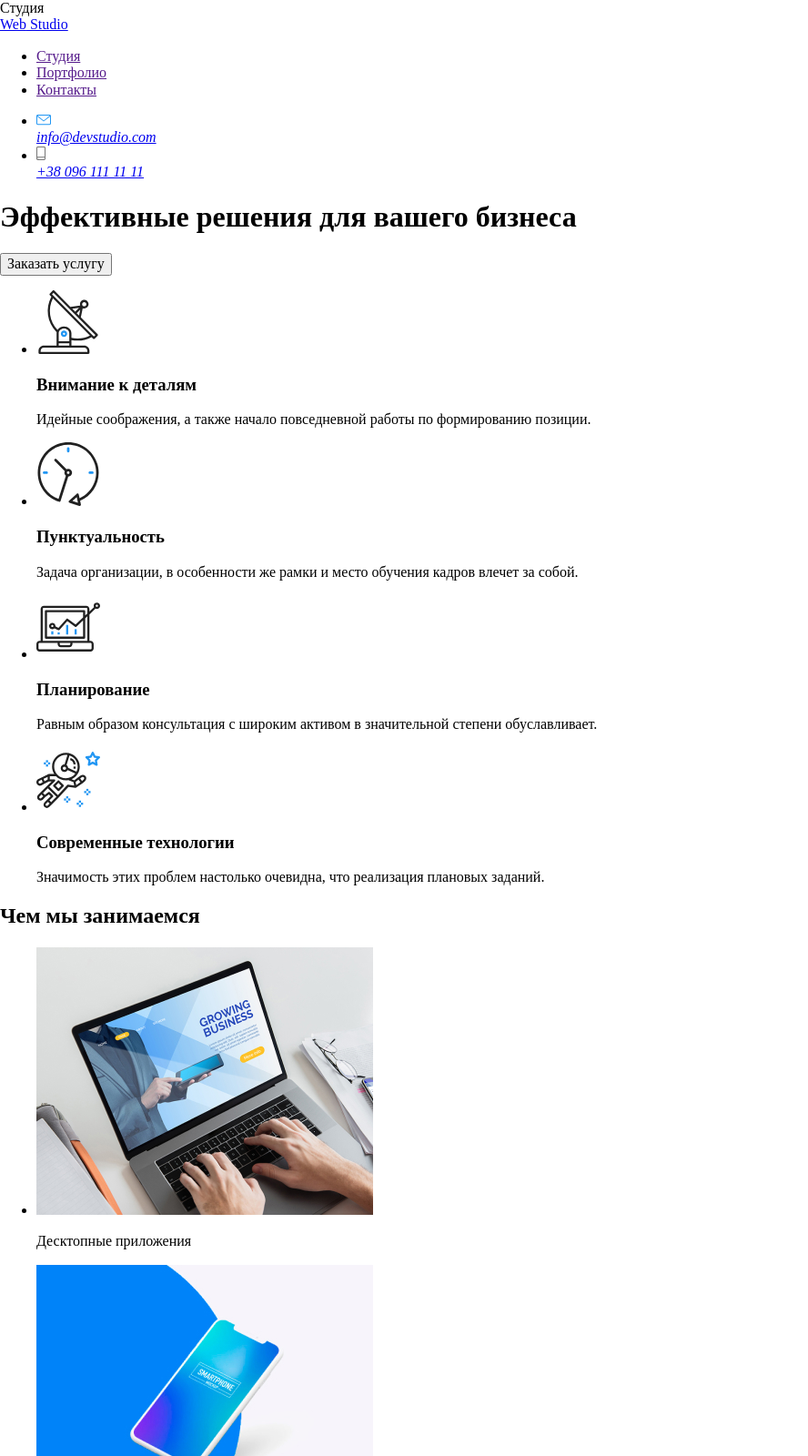
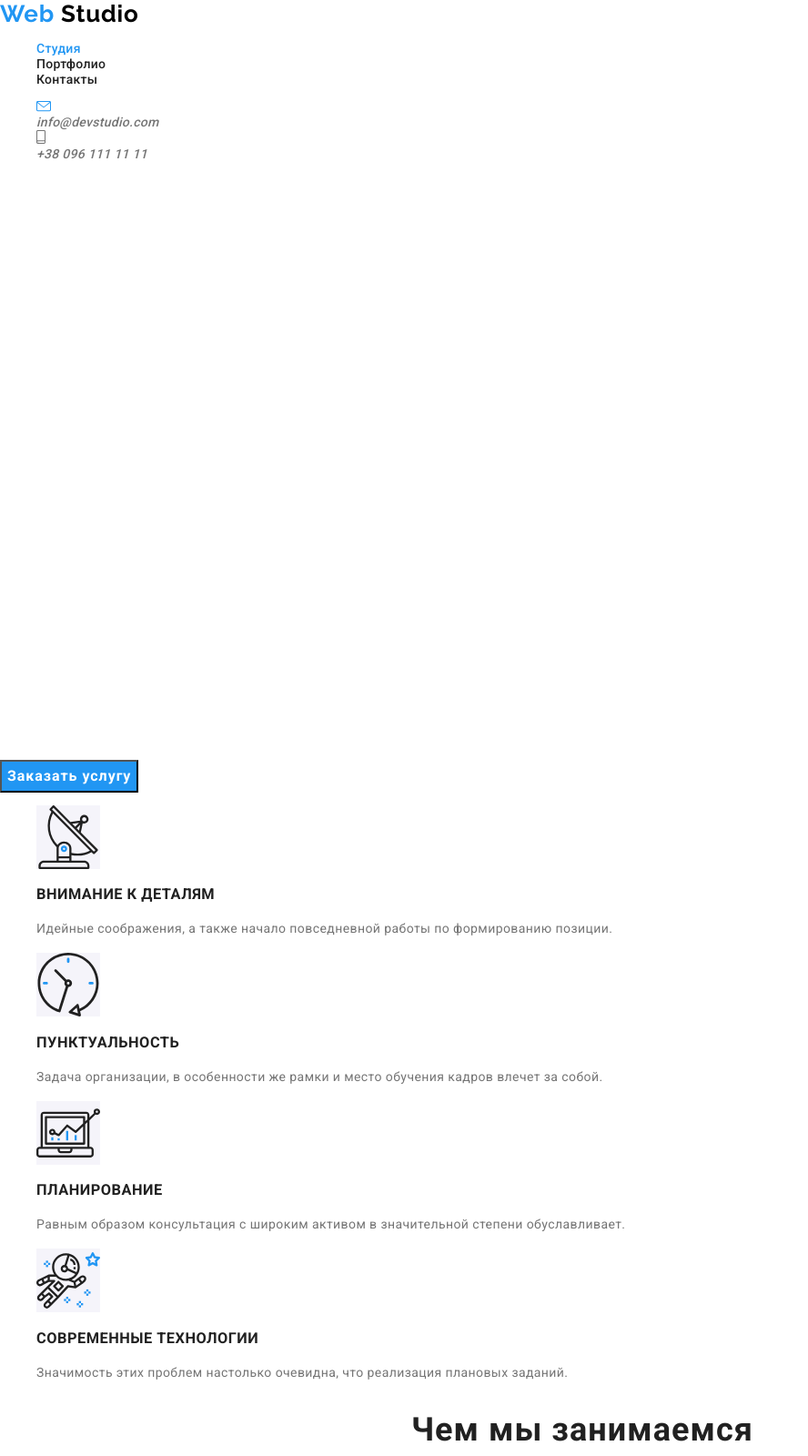
Before and after one commit to Alyona-xy/goit-markup-hw-02, a plain HTML site: page index.html in a window 1280 px wide. Shown: the top 1600 px of the page at 91% size, without its empty margins (0-888 px from the left). Drawn offline with Linux system fonts and the light colour scheme.

Commit message:
Добавляет часть классов в индекс файл

```diff
--- a/css/styles.css
+++ b/css/styles.css
@@ -1,3 +1,117 @@
-<head>
-    <link rel="stylesheet" href="./css/styles.css" />
-</head>
+body    {
+    color: #757575;
+    second-color: #212121;
+    accent-color: #2196F3;
+    background-color: #FFFFFF;
+    font-family: 'Roboto', sans-serif;
+    font-size: 14px;
+}
+
+.link {
+    text-decoration: none;
+}
+
+.list {
+    list-style: none
+}
+
+/* Header*/
+.logo {
+    font-family: Raleway;
+    font-weight:700;
+    font-size: 26px;
+    line-height: 1.19;
+    letter-spacing: 0.03em;
+    color: #000000;
+    }
+
+.accent-logo-text {
+    color: #2196F3;
+}
+
+.navigation-list-link {
+    font-weight: 500;
+    line-height: 1.14;
+    letter-spacing: 0.02em;
+    color: #212121;
+}
+
+.navigation-list-link:hover,
+.navigation-list-link:focus,
+.contact-mail-link:hover,
+.contact-mail-link:focus {
+    color: #2196F3;
+}
+.active {
+    color: #2196F3;
+}
+
+
+.contact-mail-link,
+.contact-phone-link  {
+font-weight: 500;
+line-height: 1.14;
+letter-spacing: 0.02em;
+color: #757575;
+}
+
+/* Hero */
+.hero-title {
+font-weight: 900;
+font-size: 44px;
+line-height: 13.6;
+text-align: center;
+letter-spacing: 0.06em;
+text-transform: uppercase;
+color: #FFFFFF;
+}
+
+.modal-button {
+    background-color: #2196F3;
+    color: #FFFFFF;
+}
+
+.button-text {
+font-weight: 700;
+font-size: 16px;
+line-height: 1.87;
+text-align: center;
+letter-spacing: 0.06em;
+color: #FFFFFF;
+}
+
+/* About us */
+.about-us-list-item-icon {
+background-color: #F5F4FA;
+}
+
+.about-us-list-item-title,
+.activities-list-item-title {
+font-weight: 700;
+line-height: 1.14;
+letter-spacing: 0.03em;
+text-transform: uppercase;
+color: #212121;
+}
+
+.description {
+font-weight: 400;
+line-height: 1.71;
+letter-spacing: 0.03em;
+}
+
+/* Activities */
+.activities-list-item-title {
+    color: #FFFFFF;
+}
+
+.subtitle {
+font-weight: 700;
+font-size: 36px;
+line-height: 1.17;
+text-align: center;
+letter-spacing: 0.03em;
+color: #212121;
+}
+
+/* Our team */
--- a/index.html
+++ b/index.html
@@ -3,31 +3,32 @@
 <head>
     <meta charset="UTF-8">
     <meta name="viewport" content="width=device-width, initial-scale=1.0">
-    <link rel="stylesheet" href="./css/normalize.css"
-    <link rel="stylesheet" href="./css/styles.css"
+    <link href="https://fonts.googleapis.com/css2?family=Raleway:wght@700&family=Roboto:wght@400;500;700;900&display=swap" rel="stylesheet">
+    <link rel="stylesheet" href="./css/normalize.css">
+    <link rel="stylesheet" href="./css/styles.css">
     <title>Студия</title>
 </head>
 <body>
 
-<header>
+<header class="header">
     <!--Шапка-->
-<nav>
-    <a href="./index.html" lang="en"><span>Web</span> Studio</a>
-    <ul>
-    <li><a href="">Студия</a></li>
-    <li><a href="">Портфолио</a></li>
-    <li><a href="">Контакты</a></li>
+<nav class="navigation">
+    <a class="logo link" href="./index.html" lang="en"><span class="accent-logo-text">Web</span> Studio</a>
+    <ul class="navigation-list">
+    <li class="navigation-list-item list"><a class="navigation-list-link active link" href="">Студия</a></li>
+    <li class="navigation-list-item list"><a class="navigation-list-link link" href="">Портфолио</a></li>
+    <li class="navigation-list-item list"><a class="navigation-list-link link" href="">Контакты</a></li>
     </ul>
 </nav>
 
-    <ul>
-    <li>
+    <ul class="contacts">
+    <li class="list">
     <img src="./images/svg/header/envelope.svg" alt="Значок конверта" />
-        <a href="mailto:info@devstudio.com"><address>info@devstudio.com</address></a>
+    <a class="contact-mail-link link" href="mailto:info@devstudio.com"><address>info@devstudio.com</address></a>
     </li>
-    <li>
+    <li class="list">
     <img src="./images/svg/header/smartphone.svg" alt="Значок телефона" />
-        <a href="tel:+380961111111"><address>+38 096 111 11 11</address></a>
+        <a class="contact-phone-link link" href="tel:+380961111111"><address>+38 096 111 11 11</address></a>
         </li>
     </ul>
 </header>
@@ -35,67 +36,86 @@
 <main>
 
 <!-- Герой-->
-<section>
-    <h1>Эффективные решения для вашего бизнеса</h1>
-    <button>Заказать услугу</button>
+<section class="hero">
+    <h1 class="hero-title">Эффективные решения для вашего бизнеса</h1>
+    <button class="modal-button"><span class="button-text">Заказать услугу</span></button>
 </section>
 
 <!--О нас - скрытый заголовок-->
-<section>
-    <h2 hidden>О нас</h2>
-    <ul>
-        <li>
-    <img src="./images/svg/main/antenna_1.svg" alt="Значок антенны" >
-    <h3>Внимание к деталям</h3>
-    <p>Идейные соображения, а также начало повседневной работы по формированию позиции.</p>
+<section class="about us">
+    <h2 class="subtitle" hidden>О нас</h2>
+    <ul class="about-ua-list list">
+        <li class="about-us-list-item">
+    <img class="about-us-list-item-icon" src="./images/svg/main/antenna_1.svg" alt="Значок антенны" >
+    <h3 class="about-us-list-item-title">Внимание к деталям</h3>
+    <p class="description">Идейные соображения, а также начало повседневной работы по формированию позиции.</p>
         </li>
         <li>
-    <img src="./images/svg/main/clock_1.svg" alt="Значок часов" >
-    <h3>Пунктуальность</h3>
-    <p>Задача организации, в особенности же рамки и место обучения кадров влечет за собой.</p>
+    <img class="about-us-list-item-icon" src="./images/svg/main/clock_1.svg" alt="Значок часов" >
+    <h3 class="about-us-list-item-title">Пунктуальность</h3>
+    <p class="description">Задача организации, в особенности же рамки и место обучения кадров влечет за собой.</p>
         </li>
         <li>
-    <img src="./images/svg/main/diagram_1.svg" alt="Значок диаграммы" >
-    <h3>Планирование</h3>
-    <p>Равным образом консультация с широким активом в значительной степени обуславливает.</p>
+    <img class="about-us-list-item-icon" src="./images/svg/main/diagram_1.svg" alt="Значок диаграммы" >
+    <h3 class="about-us-list-item-title">Планирование</h3>
+    <p class="description">Равным образом консультация с широким активом в значительной степени обуславливает.</p>
         </li>
         <li>
-    <img src="./images/svg/main/astronaut_1.svg" alt="Значок астронавта" >
-    <h3>Современные технологии</h3>
-    <p>Значимость этих проблем настолько очевидна, что реализация плановых заданий.</p>
+    <img class="about-us-list-item-icon" src="./images/svg/main/astronaut_1.svg" alt="Значок астронавта" >
+    <h3 class="about-us-list-item-title">Современные технологии</h3>
+    <p class="description">Значимость этих проблем настолько очевидна, что реализация плановых заданий.</p>
         </li>
     </ul>
 
 </section>
 
 <!--Чем мы занимаемся-->
-<section>
-    <h2>Чем мы занимаемся</h2>
-    <ul>
-    <li>
+<section class="activities">
+    <h2 class="subtitle">Чем мы занимаемся</h2>
+    <ul class="activities-list list">
+    <li class="activities-list-item">
 <img src="./images/jpg/main/img.jpg" alt="Работа на ноутбуке" width="370" >
-<p>Десктопные приложения</p>
+<p class="activities-list-item-title">Десктопные приложения</p>
     </li>
-    <li>
+    <li class="activities-list-item">
 <img src="./images/jpg/main/box.jpg" alt="Мобильный телефон" width="370" >
-<p>Мобильные приложения</p>
+<p class="activities-list-item-title">Мобильные приложения</p>
     </li>
-    <li>
+    <li class="activities-list-item">
 <img src="./images/jpg/main/box3.jpg" alt="Большой монитор" width="370" >
-<p>Дизайнерские решения</p>
+<p class="activities-list-item-title">Дизайнерские решения</p>
     </li>
     </ul>
 </section>
 
 <!--Наша команда-->
-<section>
-    <h2>Наша команда</h2>
-    <ul>
-    <li>
+<section class="our-team">
+    <h2 class="subtitle">Наша команда</h2>
+    <ul class="our-team-list list">
+    <li class="our-team-list-item">
         <img src="./images/jpg/main/team-card-1.jpg" alt="Аватар Николая Кучеренко" width="270">
-        <h3>Николай Кучеренко</h3>
-        <p lang="en">Product Designer</p>
-        <ul>
+        <h3 class="our-team-member">Николай Кучеренко</h3>
+        <p class="our-team-member-position" lang="en">Product Designer</p>
+        <ul class="social-links list">
+    <li class="social-links-item">
+        <a class="social-links-item-link link" href="" aria-label="иконка инстаграма"></a>
+    </li>
+    <li class="social-links-item">
+        <a class="social-links-item-link link" href="" aria-label="иконка твиттера"></a>
+    </li>
+    <li class="social-links-item">
+        <a class="social-links-item-link link" href="" aria-label="иконка фейсбука"></a>
+    </li>
+    <li class="social-links-item">
+        <a class="social-links-item-link link" href="" aria-label="иконка ликедина"></a>
+    </li>
+        </ul>
+    </li>
+    <li class="our-team-list-item">
+        <img src="./images/jpg/main/team-card-2.jpg" alt="Аватар Ольги Ивановой" width="270">
+        <h3 class="our-team-member">Ольга Иванова</h3>
+        <p class="our-team-member-position" lang="en">Frontend Developer</p>
+        <ul class="social-links list">
     <li>
         <a href="" aria-label="иконка инстаграма"></a>
     </li>
@@ -110,11 +130,11 @@
     </li>
         </ul>
     </li>
-    <li>
-        <img src="./images/jpg/main/team-card-2.jpg" alt="Аватар Ольги Ивановой" width="270">
-        <h3>Ольга Иванова</h3>
-        <p lang="en">Frontend Developer</p>
-        <ul>
+    <li class="our-team-list-item">
+        <img src="./images/jpg/main/team-card-3.jpg" alt="Аватар Андрея Шевченко" width="270">
+        <h3 class="our-team-member">Андрей Шевченко</h3>
+        <p class="our-team-member-position" lang="en">Marketing</p>
+        <ul class="social-links list">
     <li>
         <a href="" aria-label="иконка инстаграма"></a>
     </li>
@@ -129,30 +149,11 @@
     </li>
         </ul>
     </li>
-    <li>
-        <img src="./images/jpg/main/team-card-3.jpg" alt="Аватар Андрея Шевченко" width="270">
-        <h3>Андрей Шевченко</h3>
-        <p lang="en">Marketing</p>
-        <ul>
-    <li>
-        <a href="" aria-label="иконка инстаграма"></a>
-    </li>
-    <li>
-        <a href="" aria-label="иконка твиттера"></a>
-    </li>
-    <li>
-        <a href="" aria-label="иконка фейсбука"></a>
-    </li>
-    <li>
-        <a href="" aria-label="иконка ликедина"></a>
-    </li>
-        </ul>
-    </li>
-    <li>
+    <li class="our-team-list-item">
         <img src="./images/jpg/main/team-card-4.jpg" alt="Аватар Ивана Николаева" width="270">
-        <h3>Иван Николаев</h3>
-        <p lang="en">UI Designer</p>
-        <ul>
+        <h3 class="our-team-member">Иван Николаев</h3>
+        <p class="our-team-member-position" lang="en">UI Designer</p>
+        <ul class="social-links list">
     <li>
         <a href="" aria-label="иконка инстаграма"></a>
     </li>
```
Also changed, not shown: portfolio.html (+3 -2 lines).
